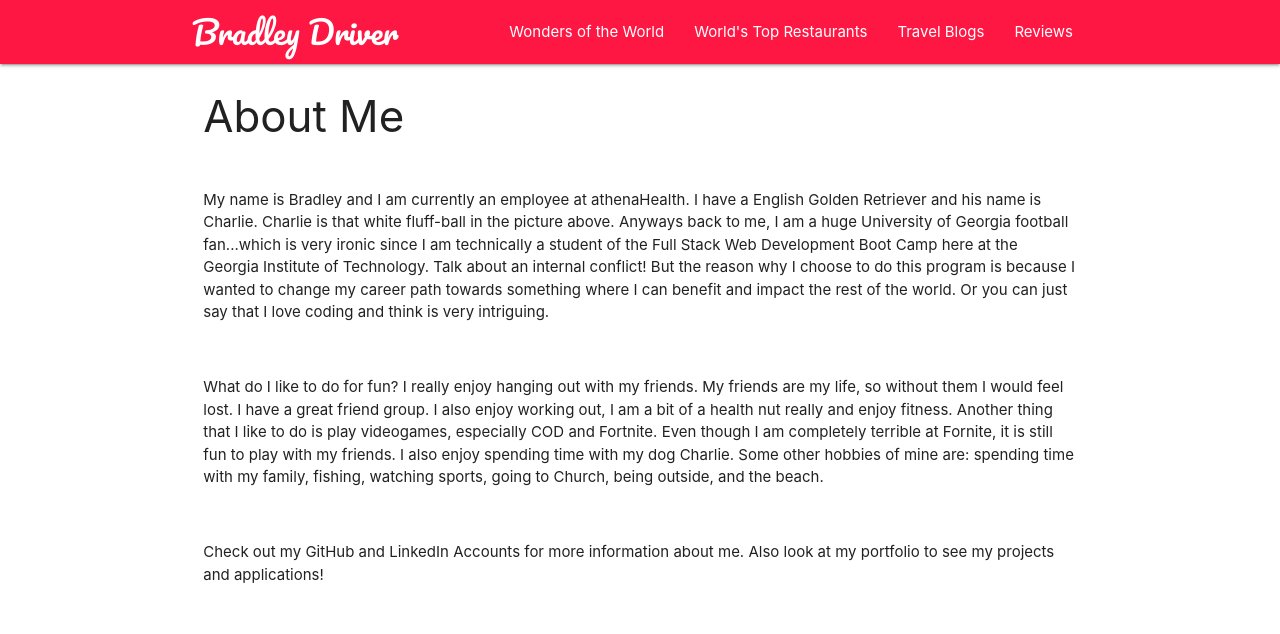
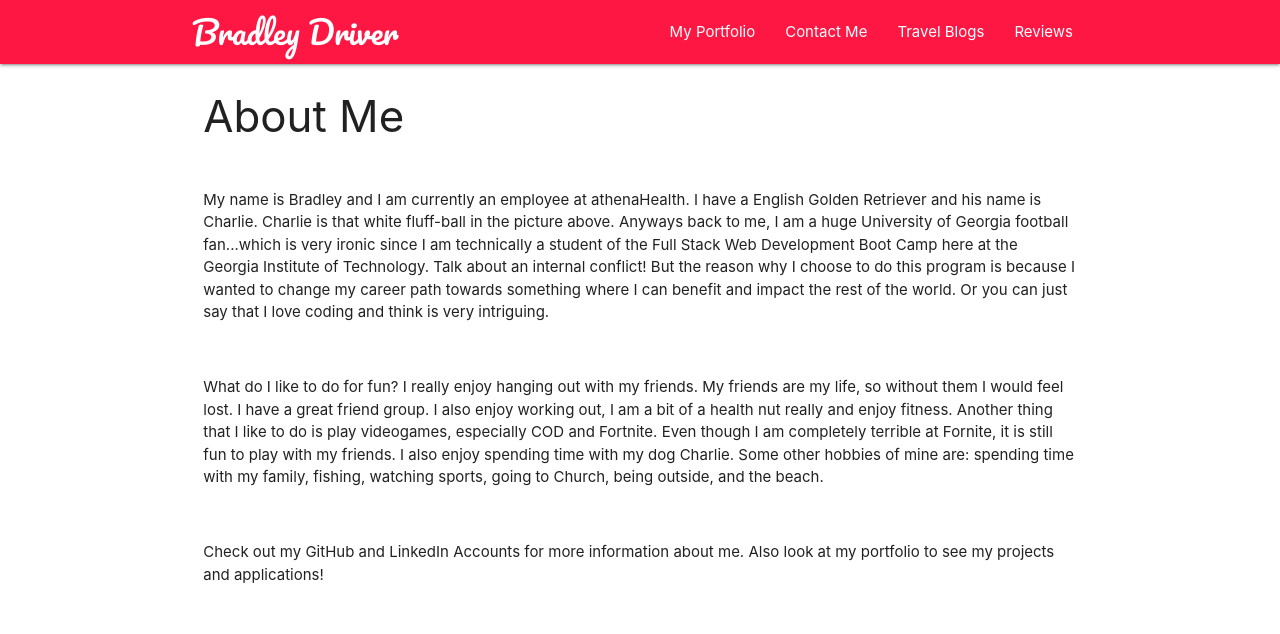
Before and after one commit to edriver4/New-Portfolio, a plain HTML site: page index.html in a window 1280 px wide. Shown: the top 634 px of the page. Drawn offline with nearby package versions, Linux system fonts and the light colour scheme.

Commit message:
linked pages

```diff
--- a/index.html
+++ b/index.html
@@ -24,10 +24,10 @@
             </a>
             <ul id="nav-mobile" class="right hide-on-med-and-down">
                 <li>
-                    <a href="#">Wonders of the World</a>
+                    <a href="portfolio.html">My Portfolio</a>
                 </li>
                 <li>
-                    <a href="#">World's Top Restaurants</a>
+                    <a href="contact.html">Contact Me</a>
                 </li>
                 <li>
                     <a href="#">Travel Blogs</a>
```
